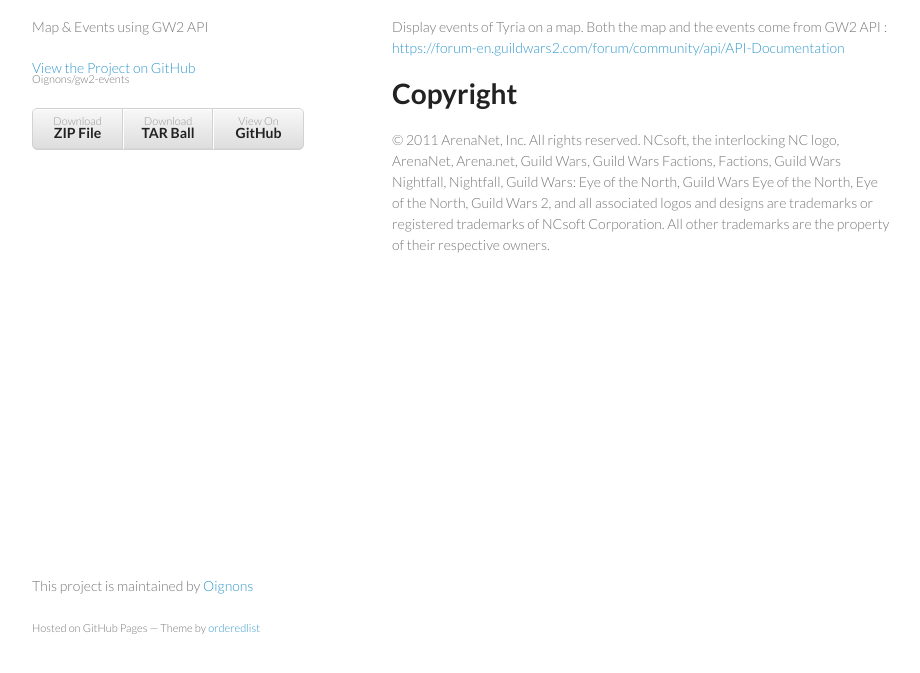
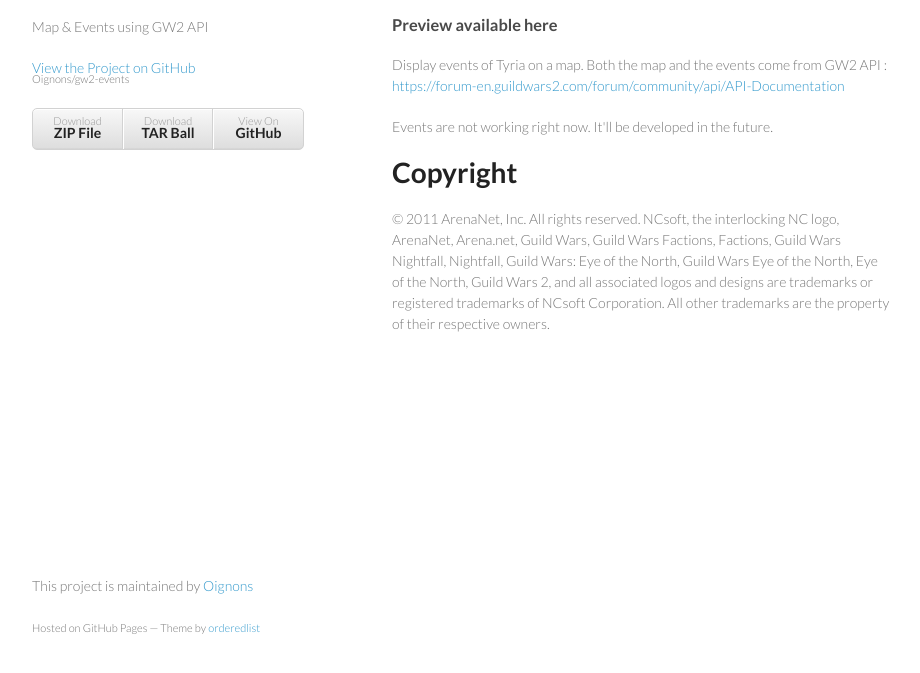
Before and after one commit to Oignons/gw2-events, a plain HTML site: page index.html in a window 1280 px wide. Shown: the part 93-766 px from the top of the page, without its empty margins (178-1098 px from the left). Drawn offline with Linux system fonts and the light colour scheme.

Commit message:
Link for preview added.

```diff
--- a/index.html
+++ b/index.html
@@ -31,7 +31,11 @@
         <h1>
 <a name="the-project" class="anchor" href="#the-project"><span class="octicon octicon-link"></span></a>The Project</h1>
 
+<a href="http://oignons.github.io/gw2-events/gw2-events.html"><h3>Preview available here</h3></a>
+
 <p>Display events of Tyria on a map. Both the map and the events come from GW2 API : <a href="https://forum-en.guildwars2.com/forum/community/api/API-Documentation">https://forum-en.guildwars2.com/forum/community/api/API-Documentation</a></p>
+
+<p>Events are not working right now. It'll be developed in the future.</p>
 
 <h1>
 <a name="copyright" class="anchor" href="#copyright"><span class="octicon octicon-link"></span></a>Copyright</h1>
```
